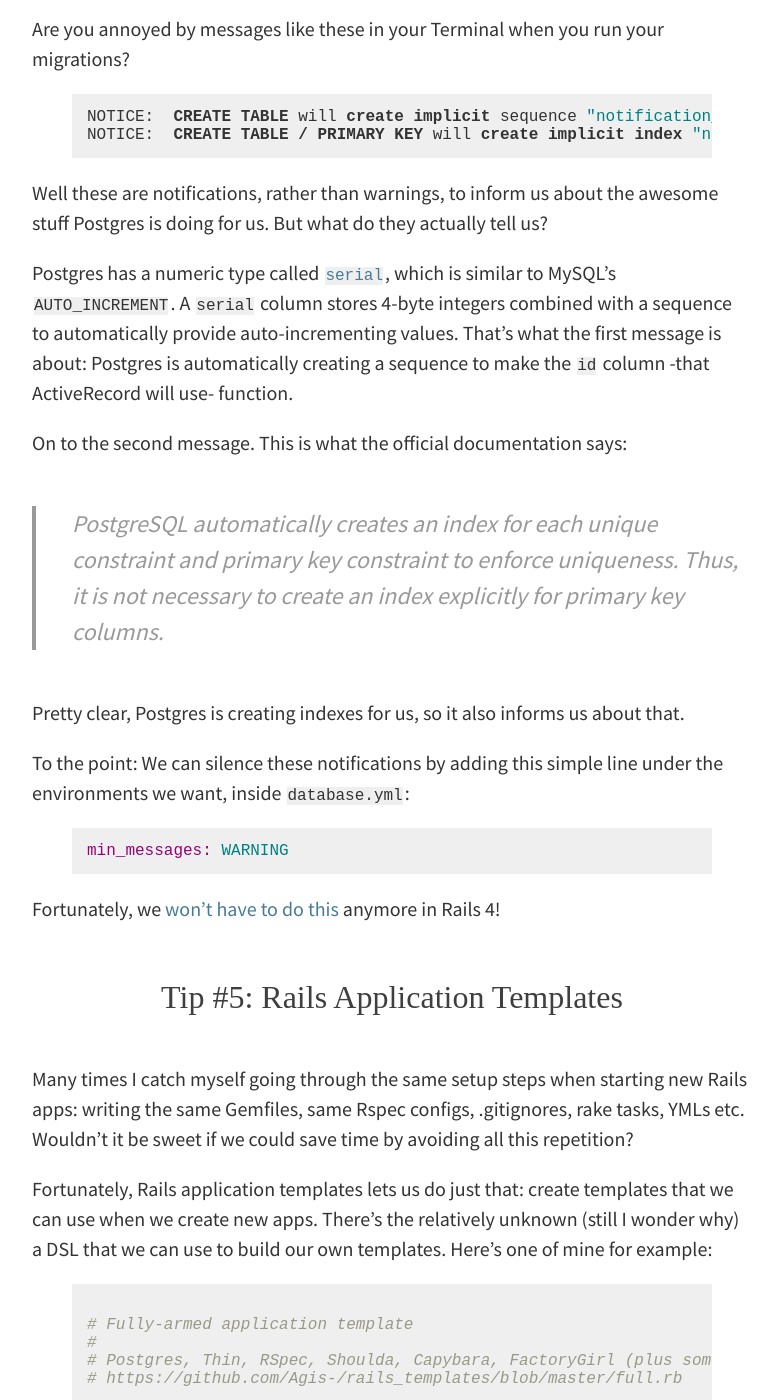
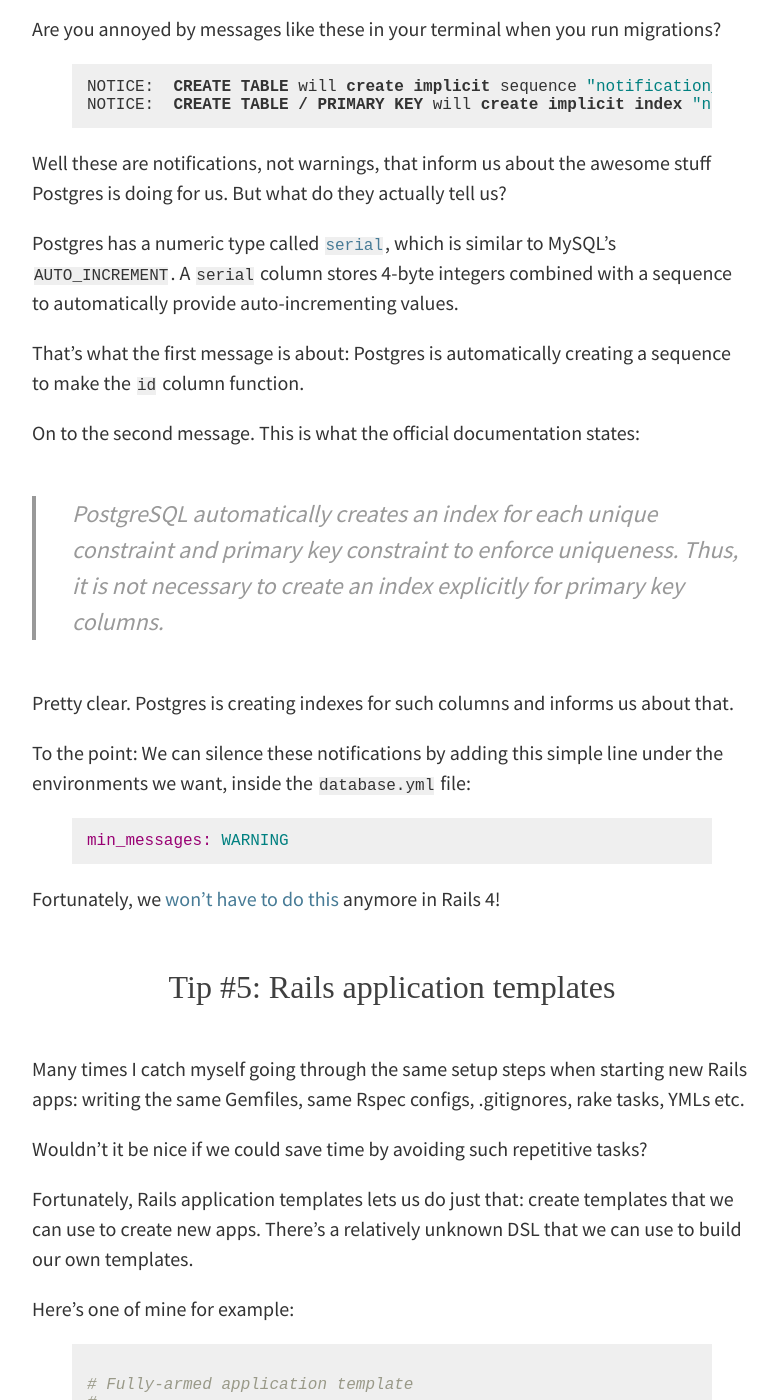
Before and after one commit to apostoiis/agis.io, a Jekyll site: the page built from _source/_posts/2012-12-17-rails-tips-part-2.markdown, in a window 1280 px wide and 1400 px high, scrolled down 502 px. Shown: the whole window, without its empty margins (248-1026 px from the left). Built offline with Jekyll 4.4.1, drawn with Linux system fonts in a browser that asks for light colours; some web fonts are replaced; comment, search, counter and statistics services are not loaded; some of the changed text lies outside the part shown.

Commit message:
Revise Rails tips, part 2 post

```diff
--- a/_source/_posts/2012-12-17-rails-tips-part-2.markdown
+++ b/_source/_posts/2012-12-17-rails-tips-part-2.markdown
@@ -1,30 +1,33 @@
 ---
 layout: post
-title: "Rails Tips - part 2"
+title: "Rails tips, part 2"
 date: 2012-12-17 20:34
 ---
 
-Finally found some time and -more importantly- the mood for another post. So here are some more Rails tips I wish I'd known earlier.
+I have finally found some time for another post. So here are some more Rails tips I wish I'd known earlier.
 
 ## Tip #4: Silence Postgres Warnings
 
-Are you annoyed by messages like these in your Terminal when you run your migrations?
+Are you annoyed by messages like these in your terminal when you run migrations?
 
 {% highlight sql %}
 NOTICE:  CREATE TABLE will create implicit sequence "notification_settings_id_seq" for serial column "notification_settings.id"
 NOTICE:  CREATE TABLE / PRIMARY KEY will create implicit index "notification_settings_pkey" for table "notification_settings"
 {% endhighlight %}
 
-Well these are notifications, rather than warnings, to inform us about the awesome stuff Postgres is doing for us. But what do they actually tell us?
+Well these are notifications, not warnings, that inform us about the awesome stuff Postgres is doing for us. But what do they actually tell us?
 
-Postgres has a numeric type called [`serial`](http://www.postgresql.org/docs/current/static/datatype-numeric.html), which is similar to MySQL's `AUTO_INCREMENT`. A `serial` column stores 4-byte integers combined with a sequence to automatically provide auto-incrementing values. That's what the first message is about: Postgres is automatically creating a sequence to make the `id` column -that ActiveRecord will use- function.
+Postgres has a numeric type called [`serial`](http://www.postgresql.org/docs/current/static/datatype-numeric.html), which is similar to MySQL's `AUTO_INCREMENT`. A `serial` column stores 4-byte integers combined with a sequence to automatically provide auto-incrementing values.
 
-On to the second message. This is what the official documentation says:
+That's what the first message is about: Postgres is automatically creating a sequence to make the `id` column function.
+
+On to the second message. This is what the official documentation states:
+
 > PostgreSQL automatically creates an index for each unique constraint and primary key constraint to enforce uniqueness. Thus, it is not necessary to create an index explicitly for primary key columns.
 
-Pretty clear, Postgres is creating indexes for us, so it also informs us about that.
+Pretty clear. Postgres is creating indexes for such columns and informs us about that.
 
-To the point: We can silence these notifications by adding this simple line under the environments we want, inside `database.yml`:
+To the point: We can silence these notifications by adding this simple line under the environments we want, inside the `database.yml` file:
 
 {% highlight ruby %}
 min_messages: WARNING
@@ -32,11 +35,15 @@
 
 Fortunately, we [won't have to do this](https://github.com/rails/rails/commit/052e415f22b98bb45a5245ac8f7aa23c6f32e478) anymore in Rails 4!
 
-## Tip #5: Rails Application Templates
+## Tip #5: Rails application templates
 
-Many times I catch myself going through the same setup steps when starting new Rails apps: writing the same Gemfiles, same Rspec configs, .gitignores, rake tasks, YMLs etc. Wouldn't it be sweet if we could save time by avoiding all this repetition?
+Many times I catch myself going through the same setup steps when starting new Rails apps: writing the same Gemfiles, same Rspec configs, .gitignores, rake tasks, YMLs etc.
 
-Fortunately, Rails application templates lets us do just that: create templates that we can use when we create new apps. There's the relatively unknown (still I wonder why) a DSL that we can use to build our own templates. Here's one of mine for example:
+Wouldn't it be nice if we could save time by avoiding such repetitive tasks?
+
+Fortunately, Rails application templates lets us do just that: create templates that we can use to create new apps. There's a relatively unknown DSL that we can use to build our own templates.
+
+Here's one of mine for example:
 
 {% highlight ruby %}
 # Fully-armed application template
@@ -69,26 +76,29 @@
 git commit: "-a -m 'Initial commit (full template used)'"
 {% endhighlight %}
 
-Pretty self-explanatory, isn't it? The way you use it is with the Rails Generator:
+Pretty self-explanatory, isn't it? The way you use it is with the relevant
+generator:
 
 {% highlight ruby %}
 rails new myapplication -m a_template.rb
 {% endhighlight %}
 
-Actually I've created my own repo where I collect my own templates: (https://github.com/Agis-/rails_templates). If you find yourself in the same position I suggest you do the same.
+Actually I have [created a repo](https://github.com/Agis-/rails_templates) with some templates useful for me. If you find yourself in the same position I suggest you do the same.
 
-There's also the [documentation](http://edgeguides.rubyonrails.org/rails_application_templates.html) in the Edge Guides.
+Head to the [official documentation](http://guides.rubyonrails.org/rails_application_templates.html) for more info.
 
 ## Tip #6: Quick Benchmarking with Benchmark.ms
 
-As it usually happens with Rails, there's a very convenient way to measure the performance of small bits of code, straight in the Rails console. So open up a console and try it:
+Turns out there is a convenient way to measure the performance of bits of code straight in the Rails console.
+
+Fire up your rails console and try it:
 
 {% highlight ruby %}
 Benchmark.ms { User.all } #=> 89.33299827575684
 {% endhighlight %}
 
-You get the response time in miliseconds. This comes from [`ActiveSupport::Benchmarkable`](https://github.com/rails/rails/blob/master/activesupport/lib/active_support/benchmarkable.rb) along the rest of the benchmarking tools. Nice.
+You get the response time in milliseconds. This comes from [`ActiveSupport::Benchmarkable`](https://github.com/rails/rails/blob/master/activesupport/lib/active_support/benchmarkable.rb) along with some other benchmarking tools. Neat.
 
 Well, that's all.
 
-PS. In case you missed it, here's the [first part](/2012/05/24/my-rails-notes.html) of this post.
+PS. In case you missed it, [here is the first part](/2012/05/24/my-rails-notes.html) of this post.
```
